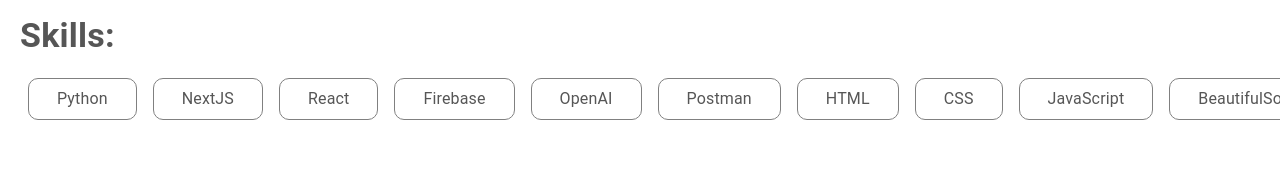
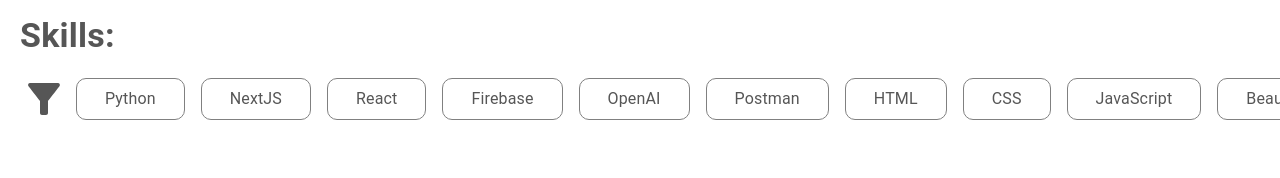
Before and after one commit to lc4490/website, a Next.js app: page / in a window 1280 px wide. Shown: the part 1081-1259 px from the top of the page. Built offline with nearby package versions, Linux system fonts and the light colour scheme.

Commit message:
filter icon

```diff
--- a/app/page.js
+++ b/app/page.js
@@ -9,6 +9,7 @@
 import EmailIcon from '@mui/icons-material/Email';
 import MenuIcon from '@mui/icons-material/Menu';
 import CloseIcon from '@mui/icons-material/Close';
+import FilterAltIcon from '@mui/icons-material/FilterAlt';
 // font awesome imports
 import { FontAwesomeIcon } from '@fortawesome/react-fontawesome';
 import { faPython, faJava, faCss3, faHtml5, faJs, faNodeJs, faReact } from '@fortawesome/free-brands-svg-icons';
@@ -912,7 +913,8 @@
           <Box id = "skills" sx={{height: 50}}></Box>
           {/* skills */}
           <Typography position="relative" paddingX={2.5} paddingY = {"1%"} variant="h4" color="text.primary" fontWeight="bold">Skills:</Typography>
-          <Stack position="relative" paddingX={2.5} flexDirection="row" alignItems="flex-start" style={{ maxWidth: "100%",overflow: "auto" }}>
+          <Stack position="relative" paddingX={2.5} flexDirection="row" alignItems="center" style={{ maxWidth: "100%",overflow: "auto" }}>
+            <FilterAltIcon sx= {{fontSize: "3rem"}}></FilterAltIcon>
             {skills.map(({ name, icon }, index) => (
               <Stack item xs={6} sm={2} key={index} flexDirection={"row"} padding={1}>
                 <IconButton
```
